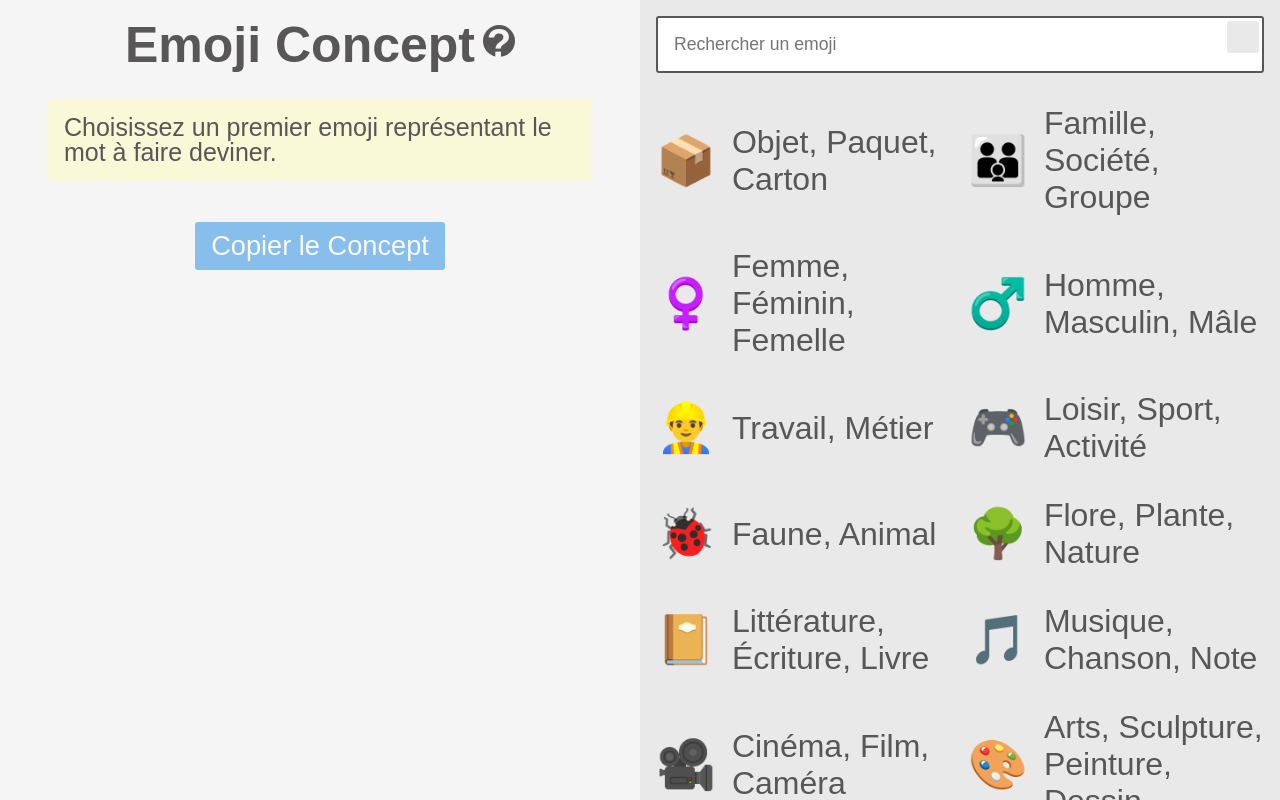
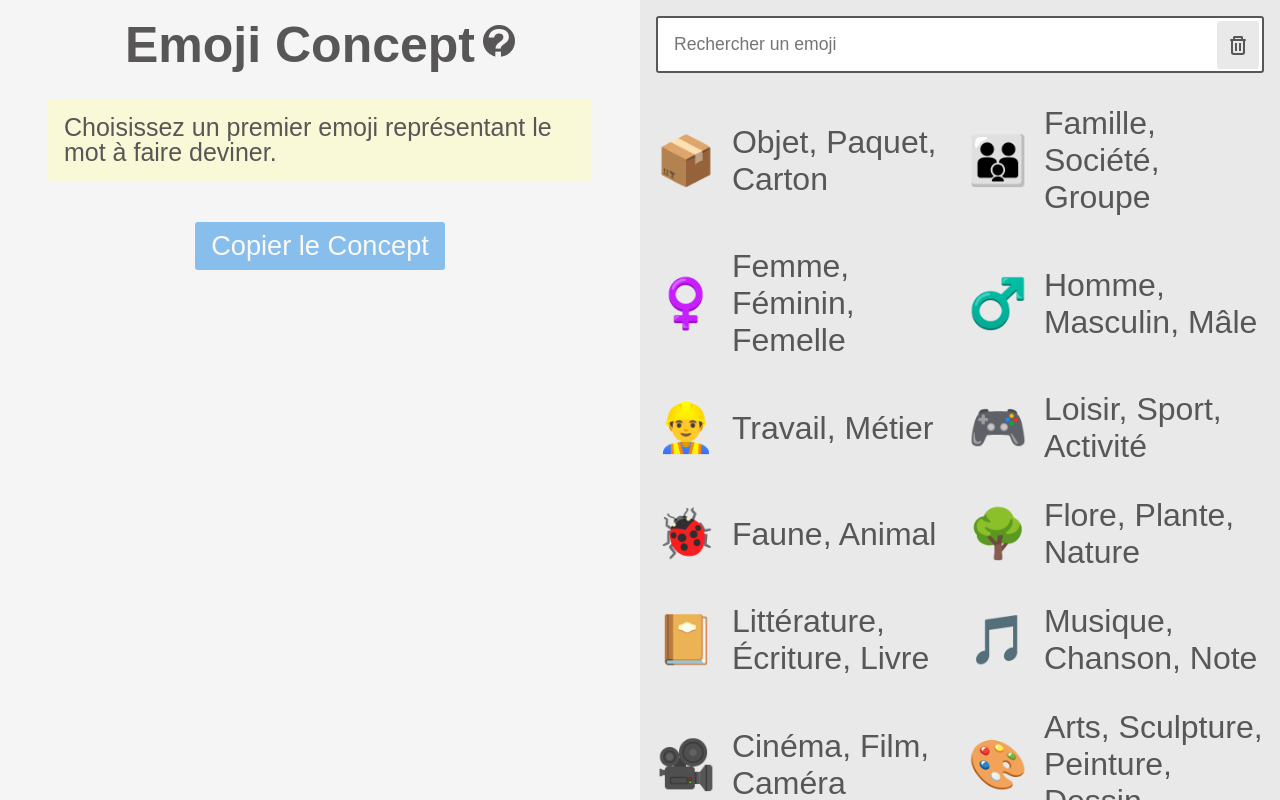
Before and after one commit to Faborah-of-Sarthe/emoji-concept, a Vue app: page / in a window 1280 px wide. Built offline with nearby package versions, Linux system fonts and the light colour scheme; a web font is replaced by a local one.

Commit message:
Fix broken gg.css cdn

```diff
--- a/index.html
+++ b/index.html
@@ -8,7 +8,6 @@
     <link rel="preconnect" href="https://fonts.googleapis.com">
     <link rel="preconnect" href="https://fonts.gstatic.com" crossorigin>
     <link href="https://fonts.googleapis.com/css2?family=Dongle:wght@300;400;700&display=swap" rel="stylesheet">
-    <link href="https://css.gg/css?=add|remove|trash" rel="stylesheet">
 
   </head>
   <body>
--- a/src/assets/main.css
+++ b/src/assets/main.css
@@ -57,3 +57,97 @@ button:disabled {
 .fade-leave-to {
     opacity: 0;
 }
+
+.gg-add {
+  box-sizing: border-box;
+  position: relative;
+  display: block;
+  width: 22px;
+  height: 22px;
+  border: 2px solid;
+  transform: scale(var(--ggs, 1));
+  border-radius: 22px;
+}
+.gg-add::after,
+.gg-add::before {
+  content: "";
+  display: block;
+  box-sizing: border-box;
+  position: absolute;
+  width: 10px;
+  height: 2px;
+  background: currentColor;
+  border-radius: 5px;
+  top: 8px;
+  left: 4px;
+}
+.gg-add::after {
+  width: 2px;
+  height: 10px;
+  top: 4px;
+  left: 8px;
+}
+
+.gg-remove {
+  box-sizing: border-box;
+  position: relative;
+  display: block;
+  transform: scale(var(--ggs, 1));
+  width: 22px;
+  height: 22px;
+  border: 2px solid;
+  border-radius: 22px;
+}
+.gg-remove::before {
+  content: "";
+  display: block;
+  box-sizing: border-box;
+  position: absolute;
+  width: 10px;
+  height: 2px;
+  background: currentColor;
+  border-radius: 5px;
+  top: 8px;
+  left: 4px;
+}
+.gg-trash {
+  box-sizing: border-box;
+  position: relative;
+  display: block;
+  transform: scale(var(--ggs, 1));
+  width: 10px;
+  height: 12px;
+  border: 2px solid transparent;
+  box-shadow:
+    0 0 0 2px,
+    inset -2px 0 0,
+    inset 2px 0 0;
+  border-bottom-left-radius: 1px;
+  border-bottom-right-radius: 1px;
+  margin-top: 4px;
+}
+.gg-trash::after,
+.gg-trash::before {
+  content: "";
+  display: block;
+  box-sizing: border-box;
+  position: absolute;
+}
+.gg-trash::after {
+  background: currentColor;
+  border-radius: 3px;
+  width: 16px;
+  height: 2px;
+  top: -4px;
+  left: -5px;
+}
+.gg-trash::before {
+  width: 10px;
+  height: 4px;
+  border: 2px solid;
+  border-bottom: transparent;
+  border-top-left-radius: 2px;
+  border-top-right-radius: 2px;
+  top: -7px;
+  left: -2px;
+}
```
